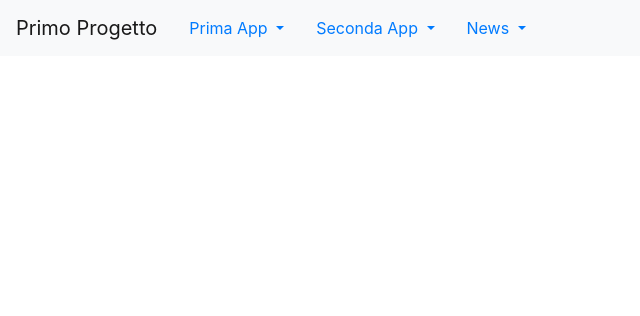
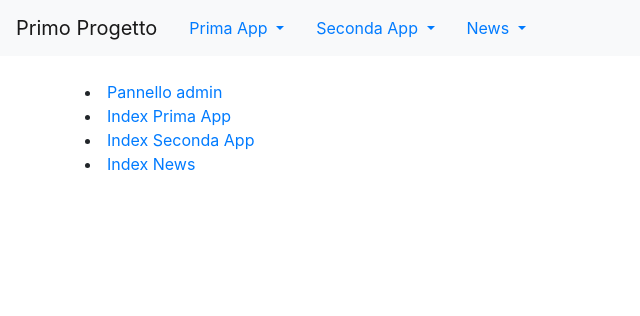
Before and after one commit to ValentinaMarinelli/primo_progetto, a Django app: page / in a window 1280 px wide. Shown: the top 316 px of the page, without its empty margins (0-640 px from the left). Run offline with Django 4.2, Linux system fonts and the light colour scheme.

Commit message:
Passo 21 : Completato

```diff
--- a/templates/index_root.html
+++ b/templates/index_root.html
@@ -3,7 +3,8 @@
 {%block title%} {{block.super}} | Chi Siamo {%endblock title%}
 
 {%block content%}
-    <!--<li><a href="/admin">Pannello admin</a></li>
-    <li><a href="{% url 'prima_app:index'%}"> Index</a></li>
-    <li><a href="{% url 'seconda_app:index_2'%}"> Index 2</a></li>-->
+    <li><a href="/admin">Pannello admin</a></li>
+    <li><a href="{% url 'prima_app:index'%}"> Index Prima App</a></li>
+    <li><a href="{% url 'seconda_app:index_2'%}"> Index Seconda App</a></li>
+    <li><a href="{% url 'news:index_news'%}"> Index News</a></li>
     {%endblock content%}
```
